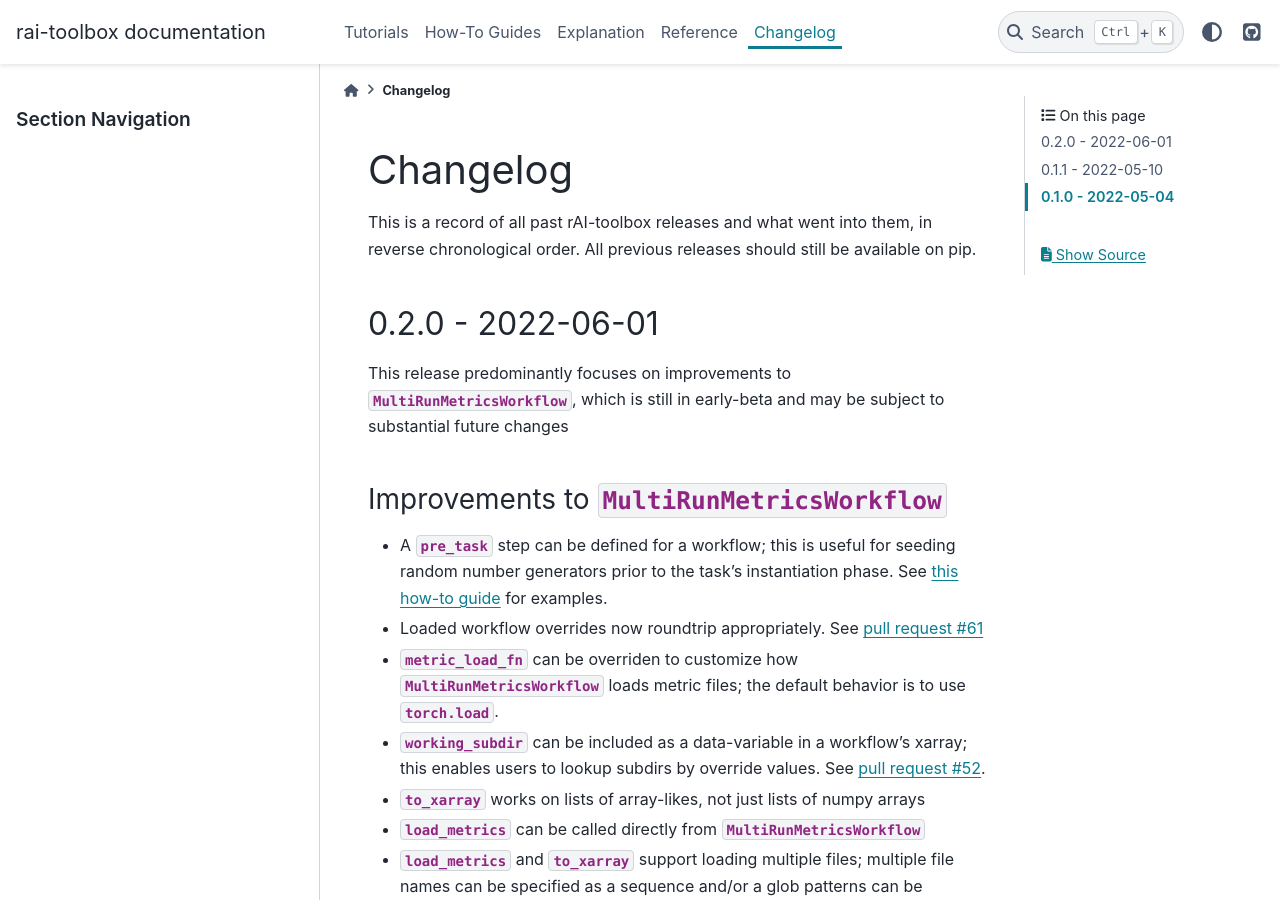
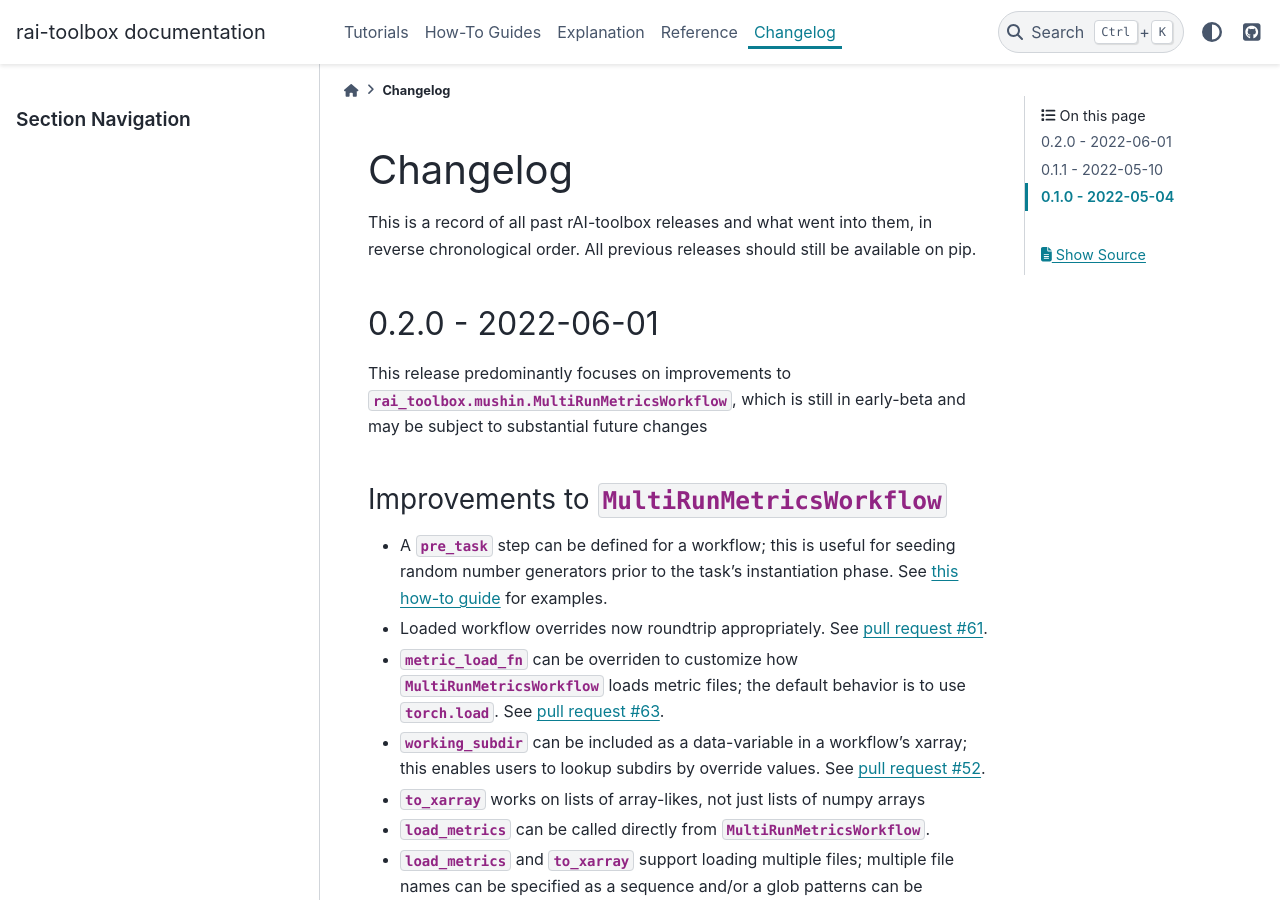
Before and after one commit to mit-ll-responsible-ai/responsible-ai-toolbox, a Sphinx documentation site: the page built from docs/source/changes.rst, in a window 1280 px wide and 900 px high. Built offline with Sphinx 7.4.7 and the PyData theme 0.15.4, drawn with Linux system fonts in a browser that asks for light colours; pages that are not in the unit, such as notebooks, are missing from menus.

Commit message:
update changelog

```diff
--- a/docs/source/changes.rst
+++ b/docs/source/changes.rst
@@ -14,16 +14,16 @@ chronological order. All previous releases should still be available on pip.
 0.2.0 - 2022-06-01
 ------------------
 
-This release predominantly focuses on improvements to `~MultiRunMetricsWorkflow`, which is still in early-beta and may be subject to substantial future changes
+This release predominantly focuses on improvements to `rai_toolbox.mushin.MultiRunMetricsWorkflow`, which is still in early-beta and may be subject to substantial future changes
 
 Improvements to `MultiRunMetricsWorkflow`
 -----------------------------------------
 - A `pre_task` step can be defined for a workflow; this is useful for seeding random number generators prior to the task's instantiation phase. See :ref:`this how-to guide <how-to-deterministic>` for examples.
-- Loaded workflow overrides now roundtrip appropriately. See :pull:`61`
-- `metric_load_fn` can be overriden to customize how `~MultiRunMetricsWorkflow` loads metric files; the default behavior is to use `torch.load`.
+- Loaded workflow overrides now roundtrip appropriately. See :pull:`61`.
+- `metric_load_fn` can be overriden to customize how `~MultiRunMetricsWorkflow` loads metric files; the default behavior is to use `torch.load`. See :pull:`63`.
 - `working_subdir` can be included as a data-variable in a workflow's xarray; this enables users to lookup subdirs by override values. See :pull:`52`.
 - `to_xarray` works on lists of array-likes, not just lists of numpy arrays
-- `load_metrics` can be called directly from `~MultiRunMetricsWorkflow`
+- `load_metrics` can be called directly from `~MultiRunMetricsWorkflow`.
 - `load_metrics` and `to_xarray` support loading multiple files; multiple file names can be specified as a sequence and/or a glob patterns can be provided.
 
 
```
